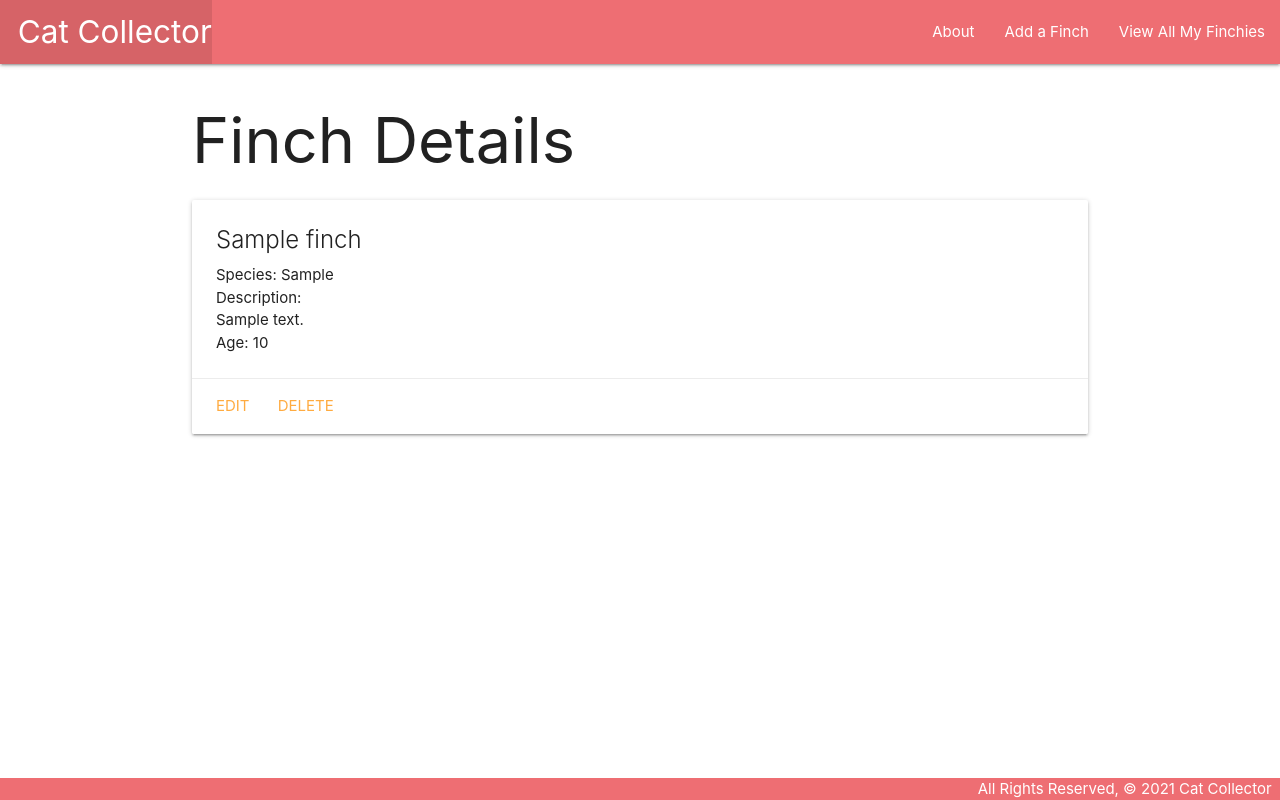
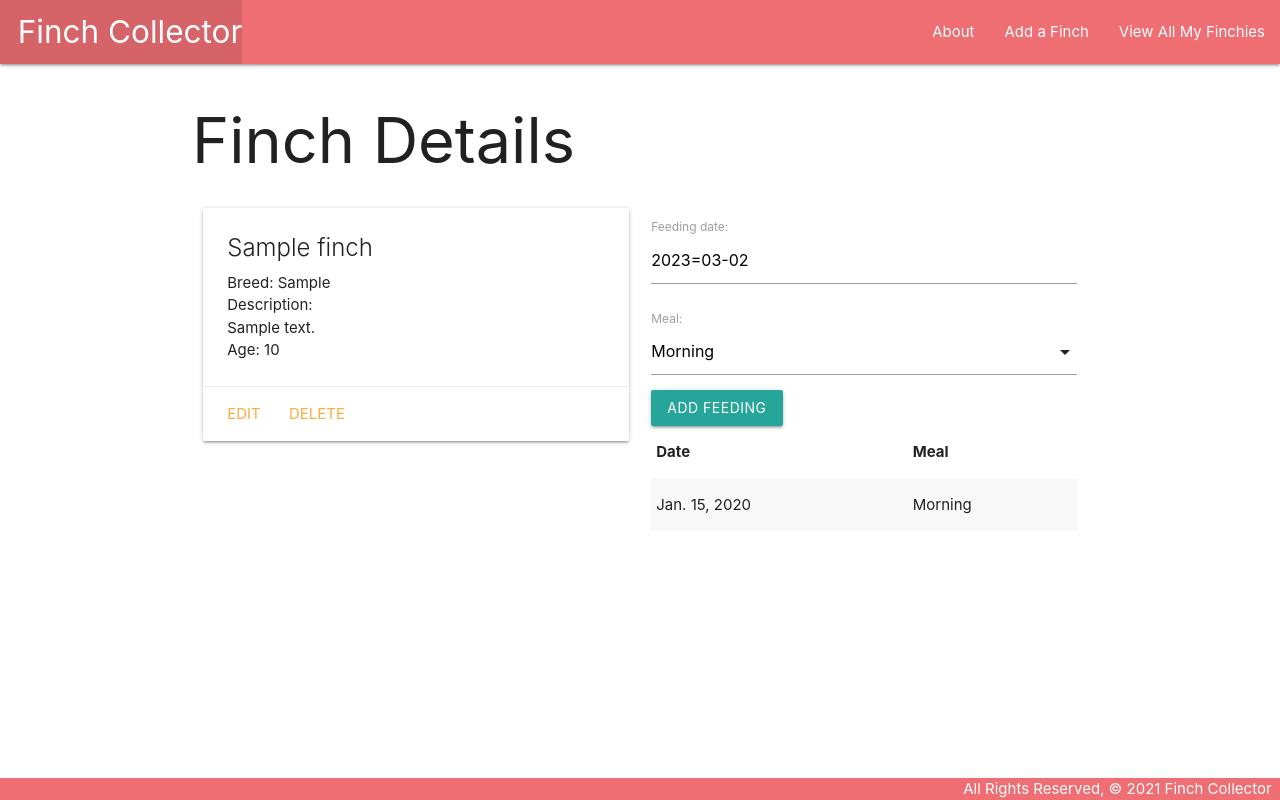
Before and after one commit to danielmshawn/finchcollector, a Django app: page /finches/1/ in a window 1280 px wide. Run offline with Django 4.2, Linux system fonts and the light colour scheme; tables that the repository leaves empty hold one stand-in row (values such as "Sample post").

Commit message:
Feeding model and display

```diff
--- a/main_app/admin.py
+++ b/main_app/admin.py
@@ -1,6 +1,8 @@
 from django.contrib import admin
 
-from .models import Finch
+from .models import Finch, Feeding
 
 # Register your models here.
 admin.site.register(Finch)
+
+admin.site.register(Feeding)
--- /dev/null
+++ b/main_app/forms.py
@@ -0,0 +1,7 @@
+from django.forms import ModelForm
+from .models import Feeding
+
+class FeedingForm(ModelForm):
+  class Meta:
+    model = Feeding
+    fields = ['date', 'meal']
--- a/main_app/models.py
+++ b/main_app/models.py
@@ -3,6 +3,12 @@ from django.db import models
 
 
 from django.urls import reverse
+
+MEALS = (
+    ('M', 'Morning'),
+    ('A', 'Afternoon'),
+    ('N', 'Night'),
+)
 
 # Create your models here.
 class Finch(models.Model):
@@ -16,3 +22,20 @@ class Finch(models.Model):
 
     def get_absolute_url(self):
         return reverse('detail', kwargs={'finch_id': self.id})
+
+class Feeding(models.Model):
+    date = models.DateField('feeding date')
+    meal = models.CharField(
+        max_length=1,
+        # adding the 'choices' field option
+        choices=MEALS,
+        # setting the default value to 'M' Morning
+        default=MEALS[0][0]
+        )
+
+    # This creates a finch_id FK, and ensures it's deleted if Finch is deleted
+    finch = models.ForeignKey(Finch, on_delete=models.CASCADE)
+
+    def __str__(self):
+        # Nice django method that creates access to human friendly description
+        return f"{self.get_meal_display()} on {self.date}"
--- a/main_app/templates/about.html
+++ b/main_app/templates/about.html
@@ -5,6 +5,6 @@
 <h1>About the Finch Collector</h1>
  <hr>
  <p>Hire the Finch Collector!</p>
- <footer>All Rights Reserved, &copy; 2022 Cat Collector</footer>
+ <footer>All Rights Reserved, &copy; 2022 Finch Collector</footer>
 
 {% endblock %}
--- a/main_app/templates/base.html
+++ b/main_app/templates/base.html
@@ -6,16 +6,17 @@
   <meta charset="UTF-8">
   <meta name="viewport" content="width=device-width, initial-scale=1.0">
   <meta http-equiv="X-UA-Compatible" content="ie=edge">
-  <title>Cat Collector</title>
+  <title>Finch Collector</title>
   <link rel="stylesheet" href="https://cdnjs.cloudflare.com/ajax/libs/materialize/1.0.0/css/materialize.min.css">
   <link rel="stylesheet" type="text/css" href="{% static 'css/style.css' %}">
+  <script src="https://cdnjs.cloudflare.com/ajax/libs/materialize/1.0.0/js/materialize.min.js"></script>
 </head>
 <body>
   <header class="navbar-fixed">
     <nav>
       <div class="nav-wrapper">
         <ul>
-          <li><a href="{% url 'home' %}" class="left brand-logo">&nbsp;&nbsp;Cat Collector</a></li>
+          <li><a href="{% url 'home' %}" class="left brand-logo">&nbsp;&nbsp;Finch Collector</a></li>
         </ul>
         <ul class="right">
           <li><a href="{% url 'about' %}">About</a></li>
@@ -30,7 +31,7 @@
     {% endblock %}
   </main>
   <footer class="page-footer">
-    <div class="right">All Rights Reserved, &copy; 2021 Cat Collector &nbsp;</div>
+    <div class="right">All Rights Reserved, &copy; 2021 Finch Collector &nbsp;</div>
   </footer>
 </body>
 </html>
--- a/main_app/templates/finches/detail.html
+++ b/main_app/templates/finches/detail.html
@@ -3,10 +3,12 @@
 
 <h1>Finch Details</h1>
 
+<div class="row">
+  <div class="col s6">
     <div class="card">
       <div class="card-content">
         <span class="card-title">{{ finch.name }}</span>
-    <p>Species: {{ finch.species }}</p>
+        <p>Breed: {{ finch.species }}</p>
         <p>Description: {{ finch.description|linebreaks }}</p>
         {% if finch.age > 0 %}
           <p>Age: {{ finch.age }}</p>
@@ -19,5 +21,45 @@
         <a href="{% url 'finches_delete' finch.id %}">Delete</a>
       </div>
     </div>
+  </div>
+  <!-- New Markup Below -->
+  <div class="col s6">
+    <form action="{% url 'add_feeding' finch.id %}" method="POST">
+      {% csrf_token %}
+      <!-- Render the inputs -->
+      {{ feeding_form.as_p }}
+      <input type="submit" class="btn" value="Add Feeding">
+    </form>
+    <table class="striped">
+      <thead>
+        <tr><th>Date</th><th>Meal</th></tr>
+      </thead>
+      <tbody>
+        {% for feeding in finch.feeding_set.all %}
+          <tr>
+            <td>{{feeding.date}}</td>
+            <td>{{feeding.get_meal_display}}</td>
+          </tr>
+        {% endfor %}
+      </tbody>
+    </table>
+  </div>
+  <!-- New Markup Above -->
+</div>
+
+<script>
+  const dateEl = document.getElementById('id_date');
+  // M is Materialize's global variable
+  M.Datepicker.init(dateEl, {
+    format: 'yyyy=mm-dd',
+    defaultDate: new Date(),
+    setDefaultDate: true,
+    autoClose: true
+  });
+
+  // THis init will make the select meal appear
+  const selectEl = document.getElementById('id_meal');
+  M.FormSelect.init(selectEl);
+</script>
 
 {% endblock %}
--- a/main_app/urls.py
+++ b/main_app/urls.py
@@ -9,4 +9,5 @@ urlpatterns = [
     path('finches/create/', views.FinchCreate.as_view(), name='finches_create'),
     path('finches/<int:pk>/update/', views.FinchUpdate.as_view(), name='finches_update'),
     path('finches/<int:pk>/delete/', views.FinchDelete.as_view(), name='finches_delete'),
+    path('finches/<int:finch_id>/add_feeding/', views.add_feeding, name='add_feeding'),
  ]
--- a/main_app/views.py
+++ b/main_app/views.py
@@ -1,7 +1,8 @@
-from django.shortcuts import render
+from django.shortcuts import render, redirect
 from django.views.generic.edit import CreateView, UpdateView, DeleteView
 # Importing the Finch Model from models.py
 from .models import Finch
+from .forms import FeedingForm
 
 # Create your views here.1
 # Define the home view
@@ -18,7 +19,23 @@ def finches_index(request):
 
 def finches_detail(request, finch_id):
     finch = Finch.objects.get(id=finch_id)
-    return render(request, 'finches/detail.html', { 'finch': finch })
+    # Here we instantiate the FeedingForm class from forms.py which will render the form on the detail pg
+    feeding_form = FeedingForm()
+    return render(request, 'finches/detail.html', {
+        'finch': finch, 'feeding_form': feeding_form
+        })
+
+def add_feeding(request, finch_id):
+  # create a ModelForm instance using the data in request.POST
+  form = FeedingForm(request.POST)
+  # validate the form
+  if form.is_valid():
+    # don't save the form to the db until it
+    # has the finch_id assigned
+    new_feeding = form.save(commit=False)
+    new_feeding.finch_id = finch_id
+    new_feeding.save()
+  return redirect('detail', finch_id=finch_id)
 
 class FinchCreate(CreateView):
     model = Finch
```
Also changed, not shown: main_app/migrations/0002_feeding.py (added). Lines whose indentation alone changed are shown as unchanged.
